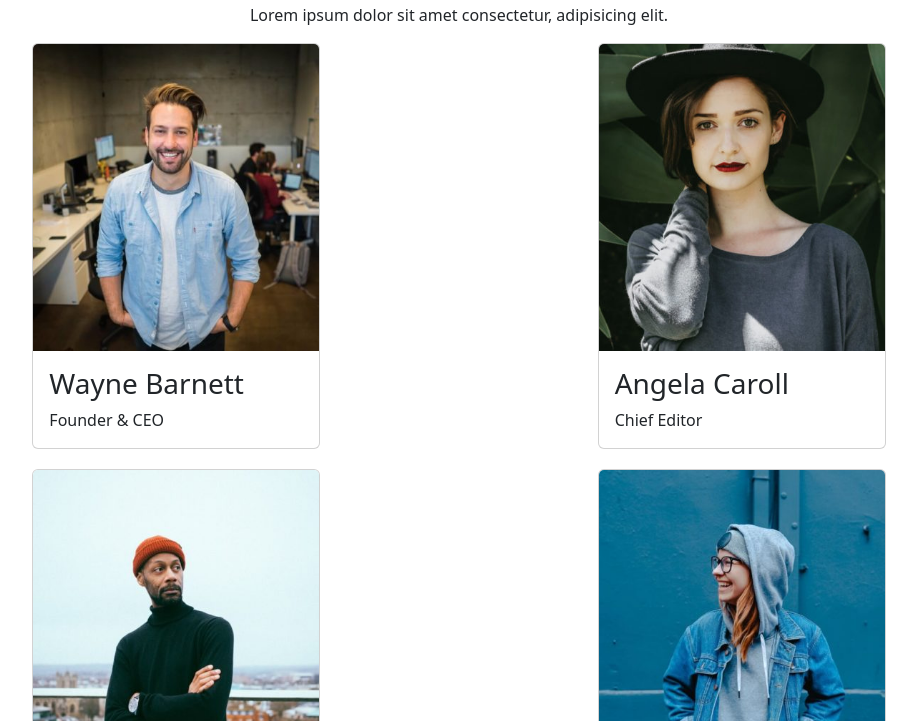
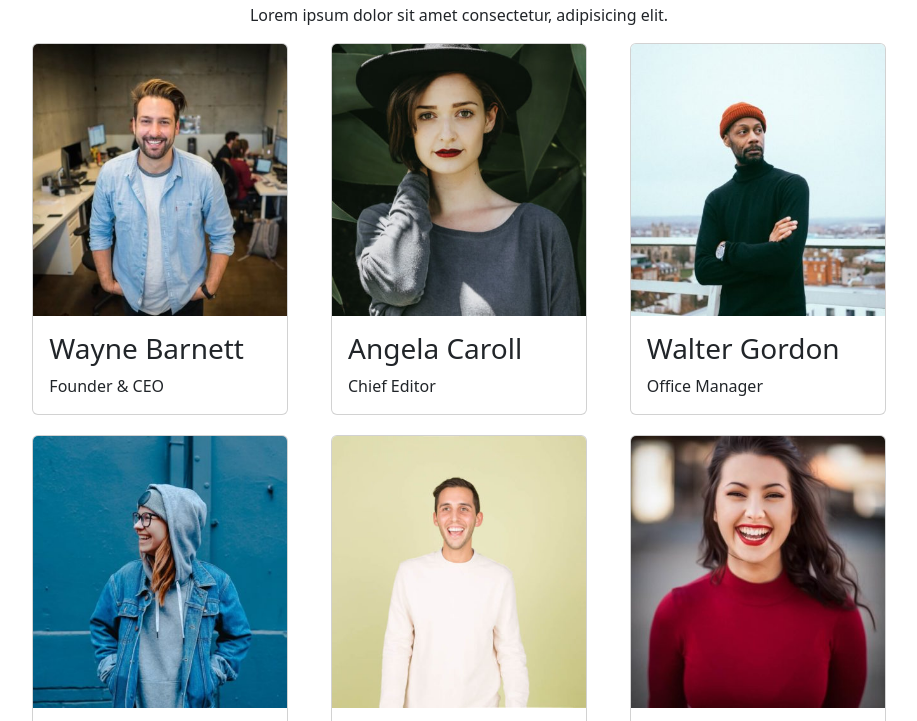
Before and after one commit to SalvatoreBrancato/js-our-team, a plain HTML site: page index.html in a window 1280 px wide. Shown: the part 53-774 px from the top of the page, without its empty margins (181-1098 px from the left). Drawn offline with nearby package versions, Linux system fonts and the light colour scheme.

Commit message:
struttura defintiva con dimensioni card corretta

```diff
--- a/assets/main.js
+++ b/assets/main.js
@@ -40,7 +40,7 @@ for (let i = 0; i < team.length; i++) {
    console.log(singoloMembro[`role`])
 
    document.getElementById(`container`).innerHTML += `
-   <div class="card" style="width: 18rem;">
+   <div id="card" class="card" style="width: 18rem;">
         <img src="./img/${singoloMembro[`image`]}" class="card-img-top" alt="...">
         <div class="card-body">
             <h3 >${(singoloMembro[`name`])}</h3>
--- a/assets/style.css
+++ b/assets/style.css
@@ -1,3 +1,4 @@
-.card{
+#card{
     margin-bottom: 20px;
+    width: calc(90% / 3)!important;
 }
```
